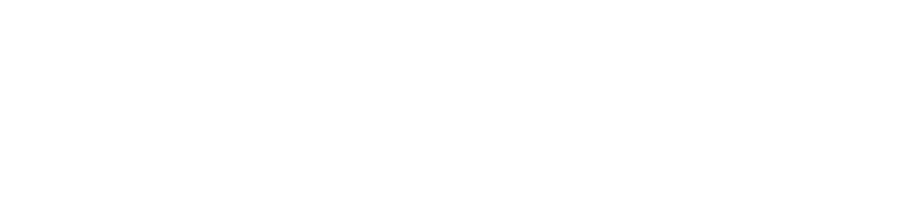
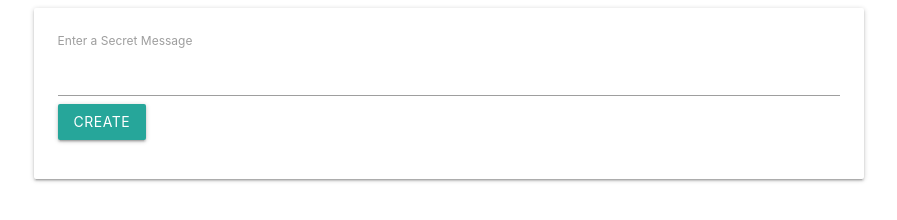
Before and after one commit to AndrewSimons3/secret-message, a plain HTML site: page index.html in a window 1280 px wide. Shown: the whole page, without its empty margins (191-1088 px from the left). Drawn offline with nearby package versions, Linux system fonts and the light colour scheme.

Commit message:
form added

```diff
--- a/index.html
+++ b/index.html
@@ -4,9 +4,20 @@
   <meta http-equiv="X-UA-Compatible" content="IE=edge">
   <meta name="viewport" content="width=device-width, initial-scale=1.0">
   <title>Document</title>
-  <link rel="stylesheet" href=""https://cdnjs.cloudflare.com/ajax/libs/materialize/1.0.0/css/materialize.min.css/>
+  <link rel="stylesheet" href="https://cdnjs.cloudflare.com/ajax/libs/materialize/1.0.0/css/materialize.min.css" />
 </head>
 <body>
+  <div class="row">
+    <div class="col s8 offset-s2">
+      <div class="card-panel">
+        <form>
+          <label>Enter a Secret Message</label>
+          <input />
+          <button class="btn">Create</button>
+        </form>
+      </div>
+    </div>
+  </div>
   <script src="index.js"></script>
 </body>
 </html>
--- a/index.js
+++ b/index.js
@@ -0,0 +1,3 @@
+document.querySelector('form').addEventListener('submit', event => {
+  event.preventDefault();
+});
```
